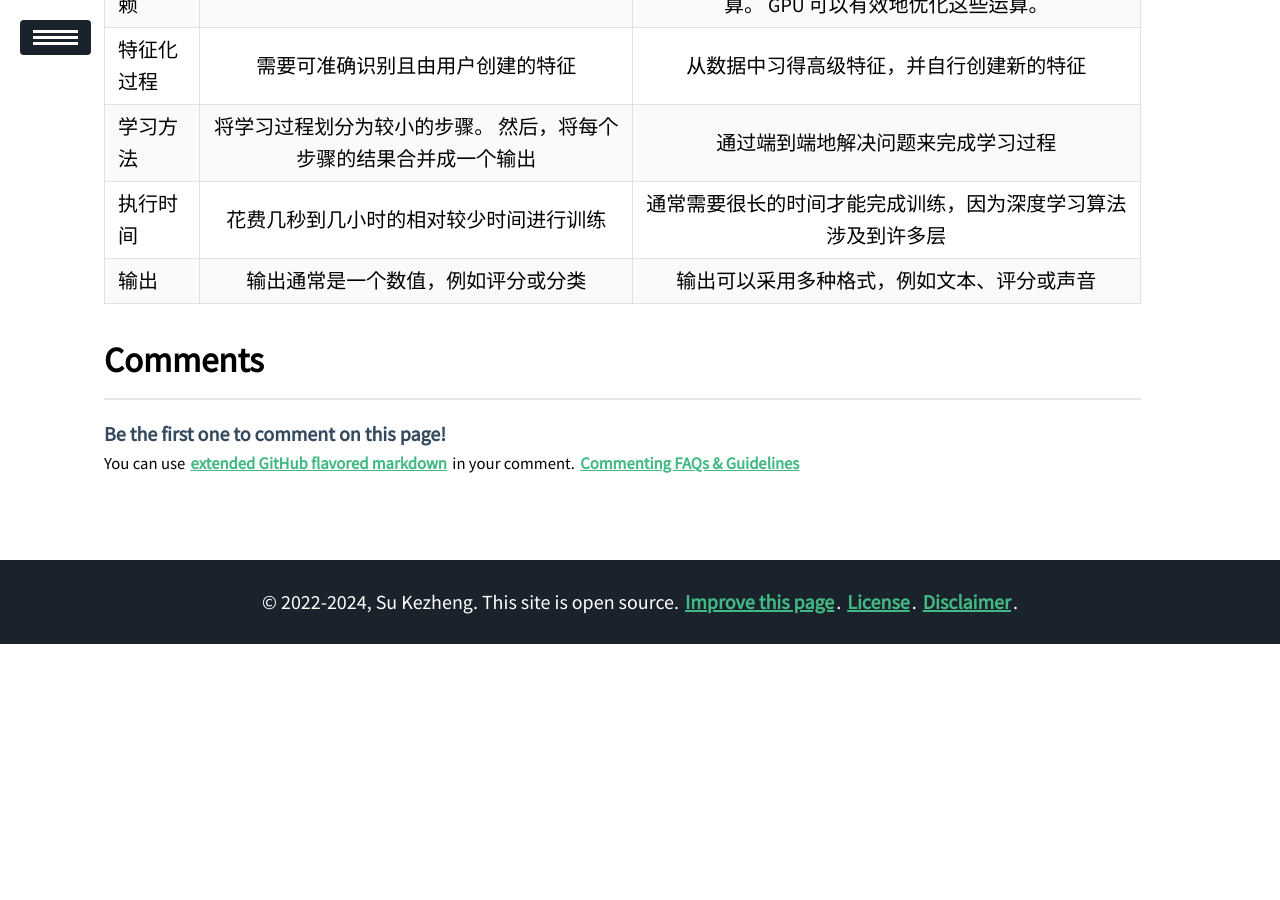
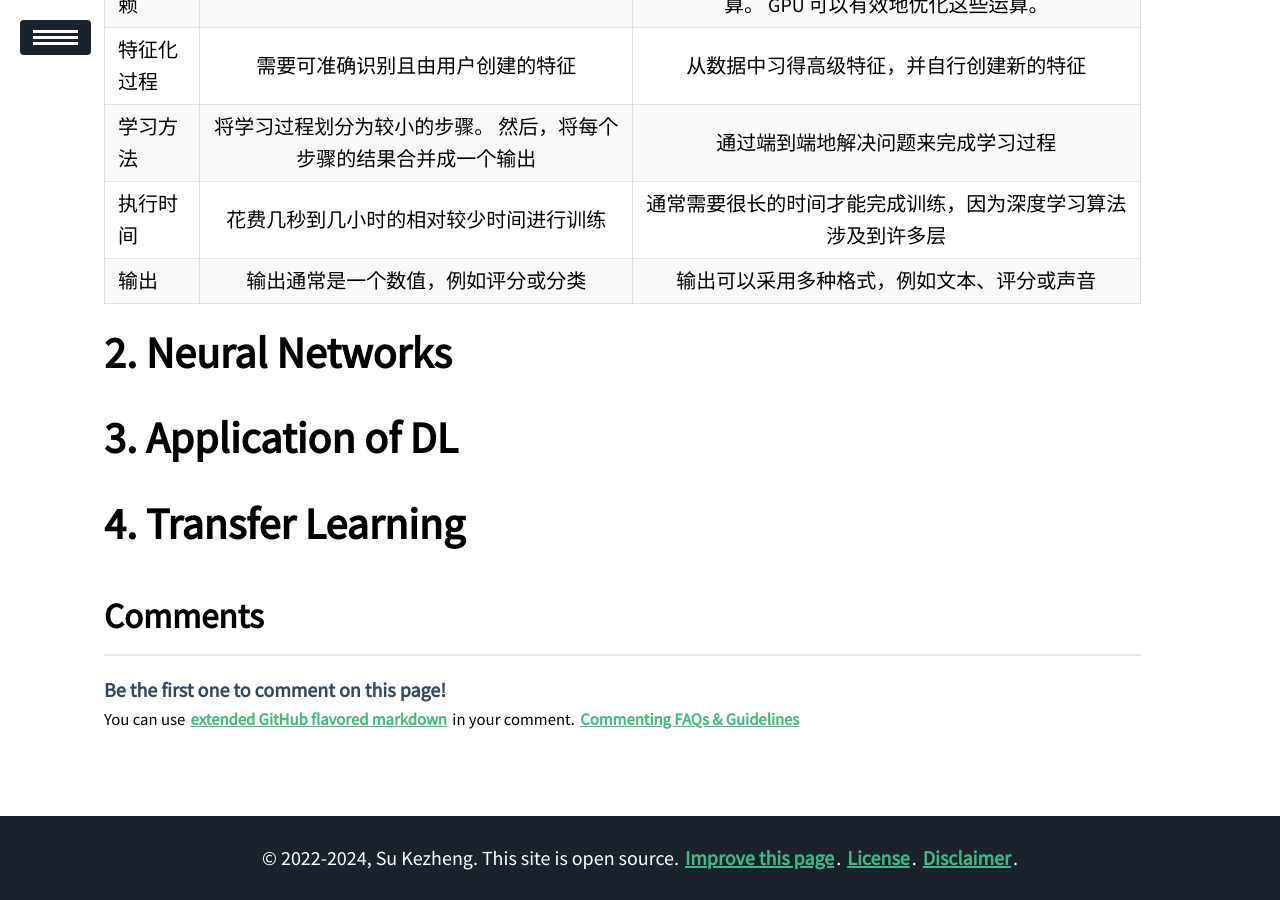
Before and after one commit to ssskz/ssskz.github.io, a Jekyll site: the page built from _posts/2024-12-3-Deep-Learning.md, in a window 1280 px wide and 900 px high, scrolled down 1864 px. Built offline with Jekyll 4.4.1, drawn with Linux system fonts in a browser that asks for light colours; our own code applies the rules of GitHub Pages for plain Markdown files; a script that is not in the unit is left out; before the commit the page ends 2508 px from its top, so only the background shows below that.

Commit message:
1
Signed-off-by: ssskz <12497590+ssskz@user.noreply.gitee.com>

```diff
--- a/_posts/2024-12-3-Deep-Learning.md
+++ b/_posts/2024-12-3-Deep-Learning.md
@@ -39,3 +39,9 @@ description: Deep learning, or representation learning, is a branch or subfield
 | 学习方法                         |            将学习过程划分为较小的步骤。 然后，将每个步骤的结果合并成一个输出           |       通过端到端地解决问题来完成学习过程        |
 | 执行时间                         |            花费几秒到几小时的相对较少时间进行训练           |             通常需要很长的时间才能完成训练，因为深度学习算法涉及到许多层             |
 | 输出                         |            输出通常是一个数值，例如评分或分类           |             输出可以采用多种格式，例如文本、评分或声音             |
+
+# Neural Networks
+
+# Application of DL
+
+# Transfer Learning
```
